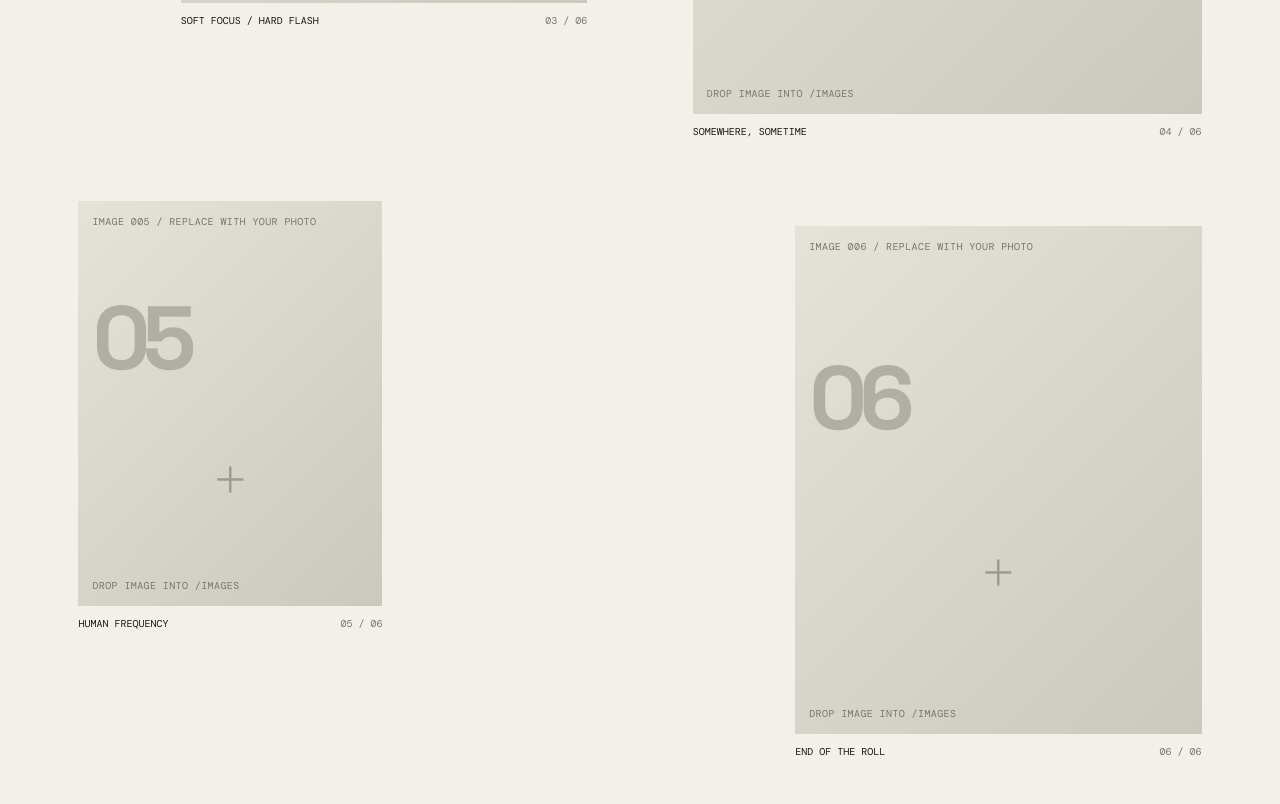
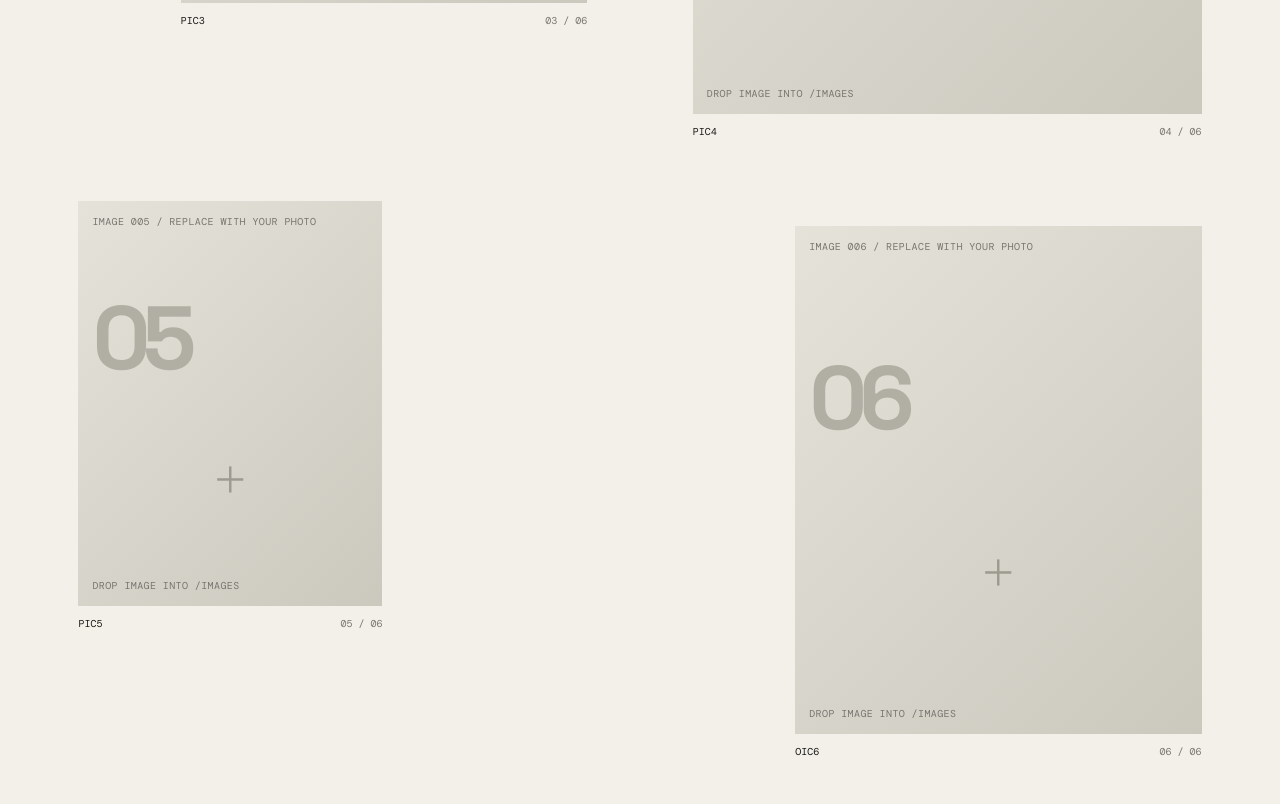
Before and after one commit to caitviolet/yeloephoto, a plain HTML site: page index.html in a window 1280 px wide. Shown: the part 1736-2540 px from the top of the page. Drawn offline with nearby package versions, Linux system fonts and the light colour scheme.

Commit message:
Update index.html

```diff
--- a/index.html
+++ b/index.html
@@ -51,11 +51,11 @@
   <div class="section-head" id="work"><span>into the yeloeverse ⊹˚. ♡.𖥔 ݁ ˖⊹˚ </span><i class="rule"></i><span>previous work</span></div>
   <main class="gallery">
     <figure class="work reveal"><div class="photo"><img src="cover1.png" alt="Selected photograph 01" onerror="this.style.display='none'"><div class="placeholder"><span>Image 001 / Replace with your photo</span><b>01</b><span class="cross">＋</span><span>Drop image into /images</span></div></div><figcaption><span>OMGINTERNETCULTURE RAVE NOV26</span><span class="num">01 / 06</span></figcaption></figure>
-    <figure class="work reveal"><div class="photo"><img src="photo-02.jpg" alt="Selected photograph 02" onerror="this.style.display='none'"><div class="placeholder"><span>Image 002 / Replace with your photo</span><b>02</b><span class="cross">＋</span><span>Drop image into /images</span></div></div><figcaption><span>After hours</span><span class="num">02 / 06</span></figcaption></figure>
-    <figure class="work reveal"><div class="photo"><img src="photo-03.jpg" alt="Selected photograph 03" onerror="this.style.display='none'"><div class="placeholder"><span>Image 003 / Replace with your photo</span><b>03</b><span class="cross">＋</span><span>Drop image into /images</span></div></div><figcaption><span>Soft focus / Hard flash</span><span class="num">03 / 06</span></figcaption></figure>
-    <figure class="work reveal"><div class="photo"><img src="photo-04.jpg" alt="Selected photograph 04" onerror="this.style.display='none'"><div class="placeholder"><span>Image 004 / Replace with your photo</span><b>04</b><span class="cross">＋</span><span>Drop image into /images</span></div></div><figcaption><span>Somewhere, sometime</span><span class="num">04 / 06</span></figcaption></figure>
-    <figure class="work reveal"><div class="photo"><img src="photo-05.jpg" alt="Selected photograph 05" onerror="this.style.display='none'"><div class="placeholder"><span>Image 005 / Replace with your photo</span><b>05</b><span class="cross">＋</span><span>Drop image into /images</span></div></div><figcaption><span>Human frequency</span><span class="num">05 / 06</span></figcaption></figure>
-    <figure class="work reveal"><div class="photo"><img src="photo-06.jpg" alt="Selected photograph 06" onerror="this.style.display='none'"><div class="placeholder"><span>Image 006 / Replace with your photo</span><b>06</b><span class="cross">＋</span><span>Drop image into /images</span></div></div><figcaption><span>End of the roll</span><span class="num">06 / 06</span></figcaption></figure>
+    <figure class="work reveal"><div class="photo"><img src="photo-02.jpg" alt="Selected photograph 02" onerror="this.style.display='none'"><div class="placeholder"><span>Image 002 / Replace with your photo</span><b>02</b><span class="cross">＋</span><span>Drop image into /images</span></div></div><figcaption><span>pic2</span><span class="num">02 / 06</span></figcaption></figure>
+    <figure class="work reveal"><div class="photo"><img src="photo-03.jpg" alt="Selected photograph 03" onerror="this.style.display='none'"><div class="placeholder"><span>Image 003 / Replace with your photo</span><b>03</b><span class="cross">＋</span><span>Drop image into /images</span></div></div><figcaption><span>pic3</span><span class="num">03 / 06</span></figcaption></figure>
+    <figure class="work reveal"><div class="photo"><img src="photo-04.jpg" alt="Selected photograph 04" onerror="this.style.display='none'"><div class="placeholder"><span>Image 004 / Replace with your photo</span><b>04</b><span class="cross">＋</span><span>Drop image into /images</span></div></div><figcaption><span>PIC4</span><span class="num">04 / 06</span></figcaption></figure>
+    <figure class="work reveal"><div class="photo"><img src="photo-05.jpg" alt="Selected photograph 05" onerror="this.style.display='none'"><div class="placeholder"><span>Image 005 / Replace with your photo</span><b>05</b><span class="cross">＋</span><span>Drop image into /images</span></div></div><figcaption><span>pic5</span><span class="num">05 / 06</span></figcaption></figure>
+    <figure class="work reveal"><div class="photo"><img src="photo-06.jpg" alt="Selected photograph 06" onerror="this.style.display='none'"><div class="placeholder"><span>Image 006 / Replace with your photo</span><b>06</b><span class="cross">＋</span><span>Drop image into /images</span></div></div><figcaption><span>oic6</span><span class="num">06 / 06</span></figcaption></figure>
   </main>
   <section class="manifesto reveal"><div class="label">[ dm to enquire! ]</div><h3>@vyeloe</em></h3></section>
   <footer><div class="footer-top"><span>YELOE photo</span><span>virtual angel signing off</span></div><div class="footer-main"><strong>connect<br>with<br>meeee:b</strong><a class="contact" href="mailto:bobbinilson@gmail.com">mail me ♡ ↗</a></div><div class="footer-bottom"><span>© YELOE 2026</span><span>bea nilson</span><a href="https://yeloe.portfoliobox.net/" target="_blank" rel="noreferrer">view portfolio ↗</a></div></footer>
```
